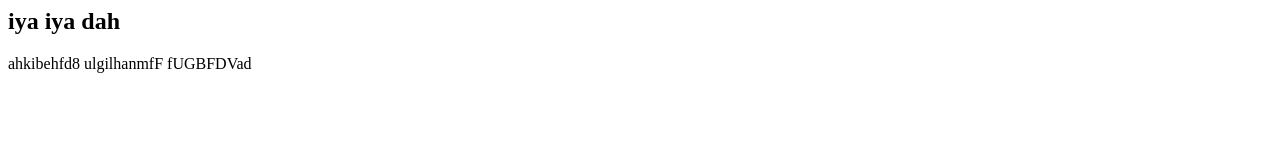
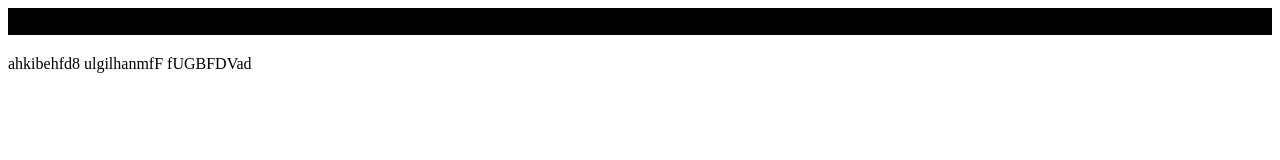
Before and after one commit to ilhamandriyanto8/iya, a plain HTML site: page src/index.html in a window 1280 px wide. Drawn offline with Linux system fonts and the light colour scheme.

Commit message:
Add styling for h2 background color
Added a style block to set the background color of h2 elements to black.

```diff
--- a/src/index.html
+++ b/src/index.html
@@ -1,7 +1,12 @@
 <head>
-
+  <style>
+  h2{
+    background-color:black
+  }
+  </style>
 </head>
 <body>
+
 <h2>iya iya dah</h2>
   <p>ahkibehfd8 ulgilhanmfF fUGBFDVad</p>
 </body>
```
